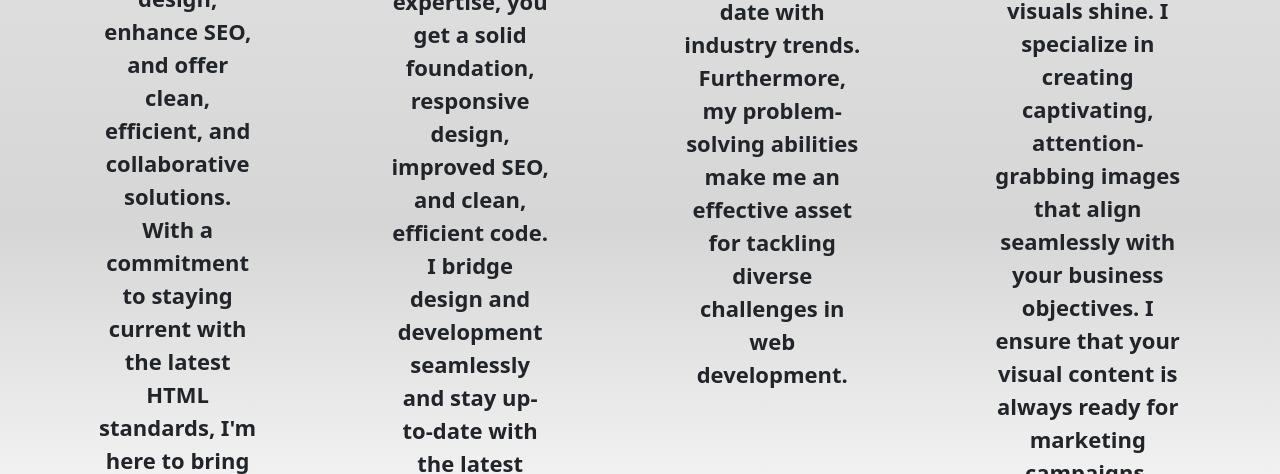
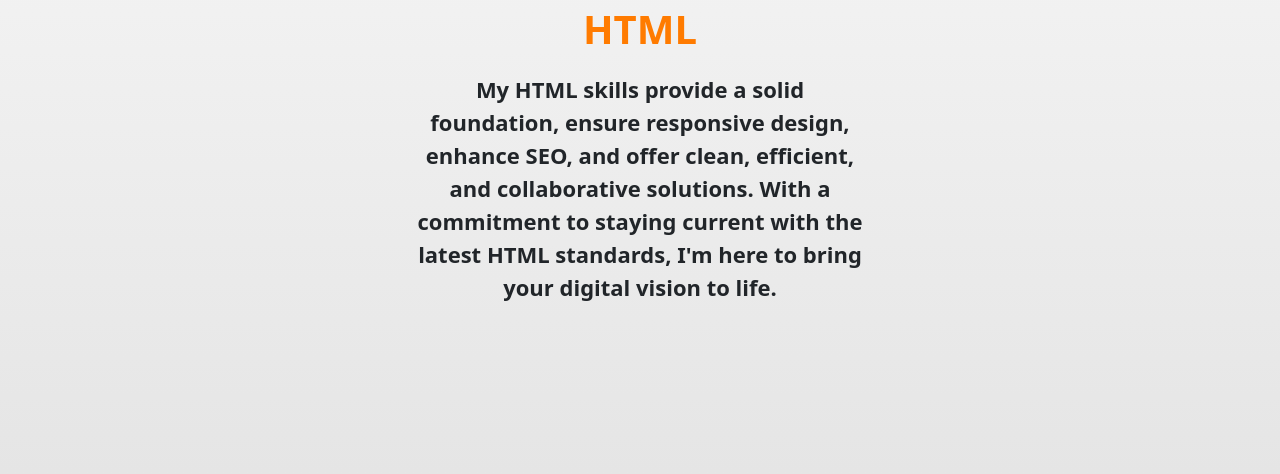
Before and after one commit to TothRobertGergo/portfolio, a plain HTML site: page index.html in a window 1280 px wide. Shown: the part 1498-1972 px from the top of the page. Drawn offline with nearby package versions, Linux system fonts and the light colour scheme.

Commit message:
Update style.css

```diff
--- a/style/style.css
+++ b/style/style.css
@@ -275,6 +275,19 @@ nav ul li a:hover{
     font-weight: bold;
 }
 
+
+.js-card{
+    margin-top: -1px;
+}
+
+.ps-card{
+    margin-top: -10px;
+}
+
+.js-h1{
+    color: rgb(224, 184, 3);
+}
+
 .ps-h1{
     color: rgb(17, 17, 104);
 }
@@ -296,6 +309,7 @@ nav ul li a:hover{
 .container{
     display: flex;
     gap: 100px;
+    max-width: 100%;
 
 }
 
@@ -303,10 +317,13 @@ nav ul li a:hover{
     background-image: linear-gradient(rgb(255, 255, 255), rgb(226, 226, 226), rgb(214, 214, 214), rgb(255, 255, 255));
 }
 
-@media (max-width:1190px){
+@media (max-width:1500px){
     .container{
         flex-direction: column;
     }
+}
+
+@media (max-width:1190px){
     .pics-me{
         height: 200px;
         margin: 30px 10px;
```
